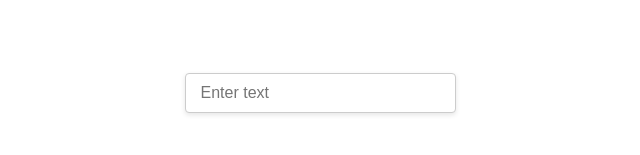
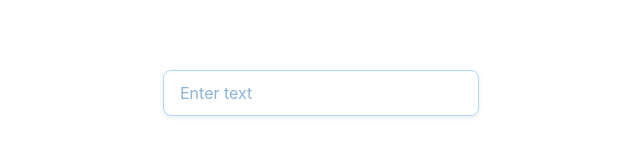
Before and after one commit to decodervivek/knowledge-graph-viewer, a React (Create React App) app: page / in a window 1280 px wide. Shown: the part 307-462 px from the top of the page, without its empty margins (336-976 px from the left). Built offline with nearby package versions, Linux system fonts and the light colour scheme; what neo4j-driver would draw is missing.

Commit message:
added hover effect

```diff
--- a/src/App.css
+++ b/src/App.css
@@ -54,12 +54,26 @@ body, html {
 
 .centered-input {
   width: 100%;
-  padding: 10px 15px;
+  padding: 12px 16px;
   font-size: 16px;
-  border: 1px solid #ccc;
-  border-radius: 4px;
-  box-shadow: 0 2px 5px rgba(0, 0, 0, 0.1);
+  font-family: 'Inter', sans-serif;
+  font-weight: 400;
+  color: #333;
+  border: 1px solid #b3d9ff;
+  border-radius: 8px;
+  box-shadow: 0 2px 5px rgba(0, 0, 0, 0.08);
   transition: all 0.3s ease;
+  background-color: white;
+}
+
+.centered-input::placeholder {
+  color: #8cb3d9;
+}
+
+.centered-input:hover {
+  border-color: #4a90e2;
+  box-shadow: 0 4px 8px rgba(74, 144, 226, 0.15);
+  transform: translateY(-2px);
 }
 
 .centered-input:focus {
```
